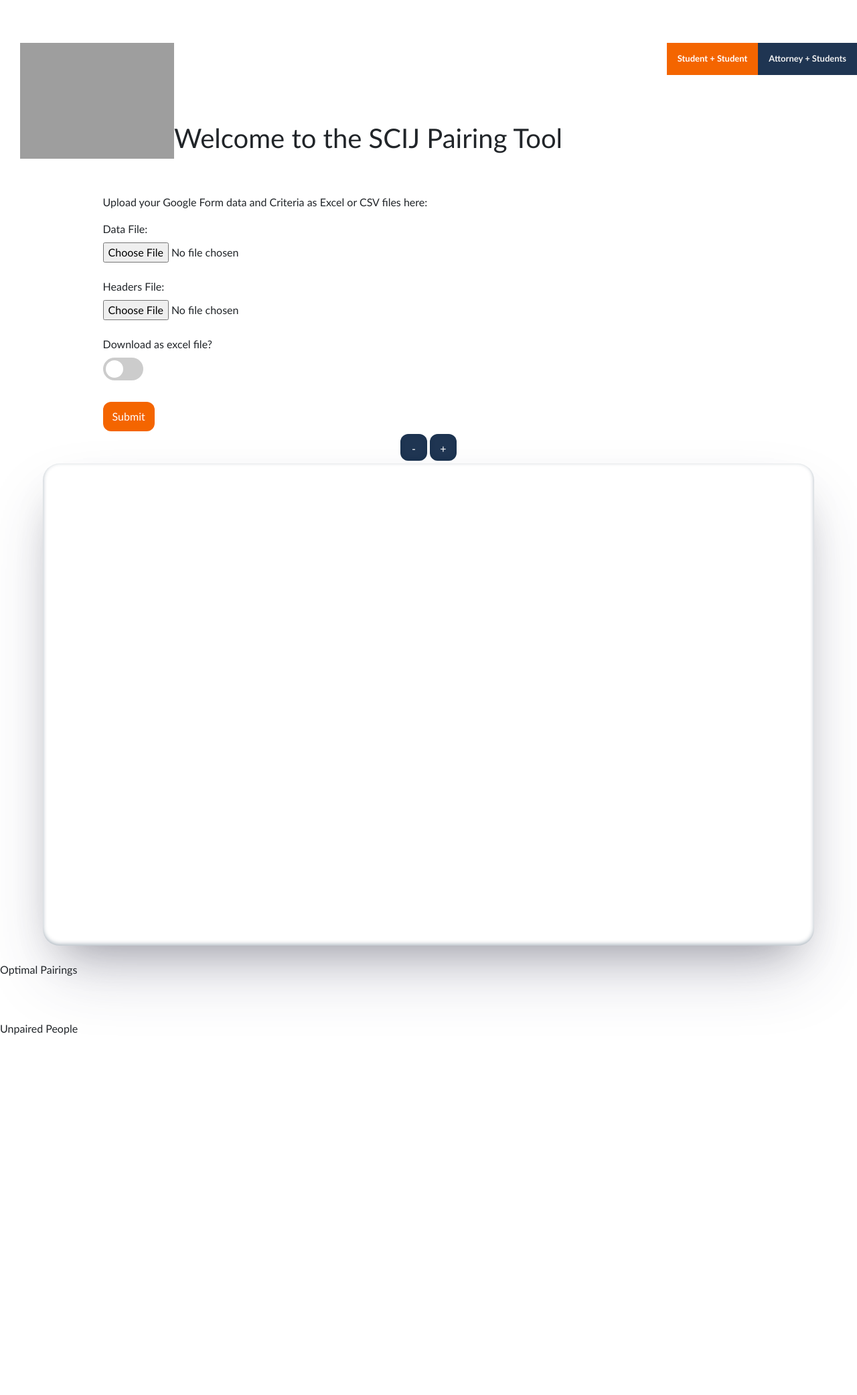
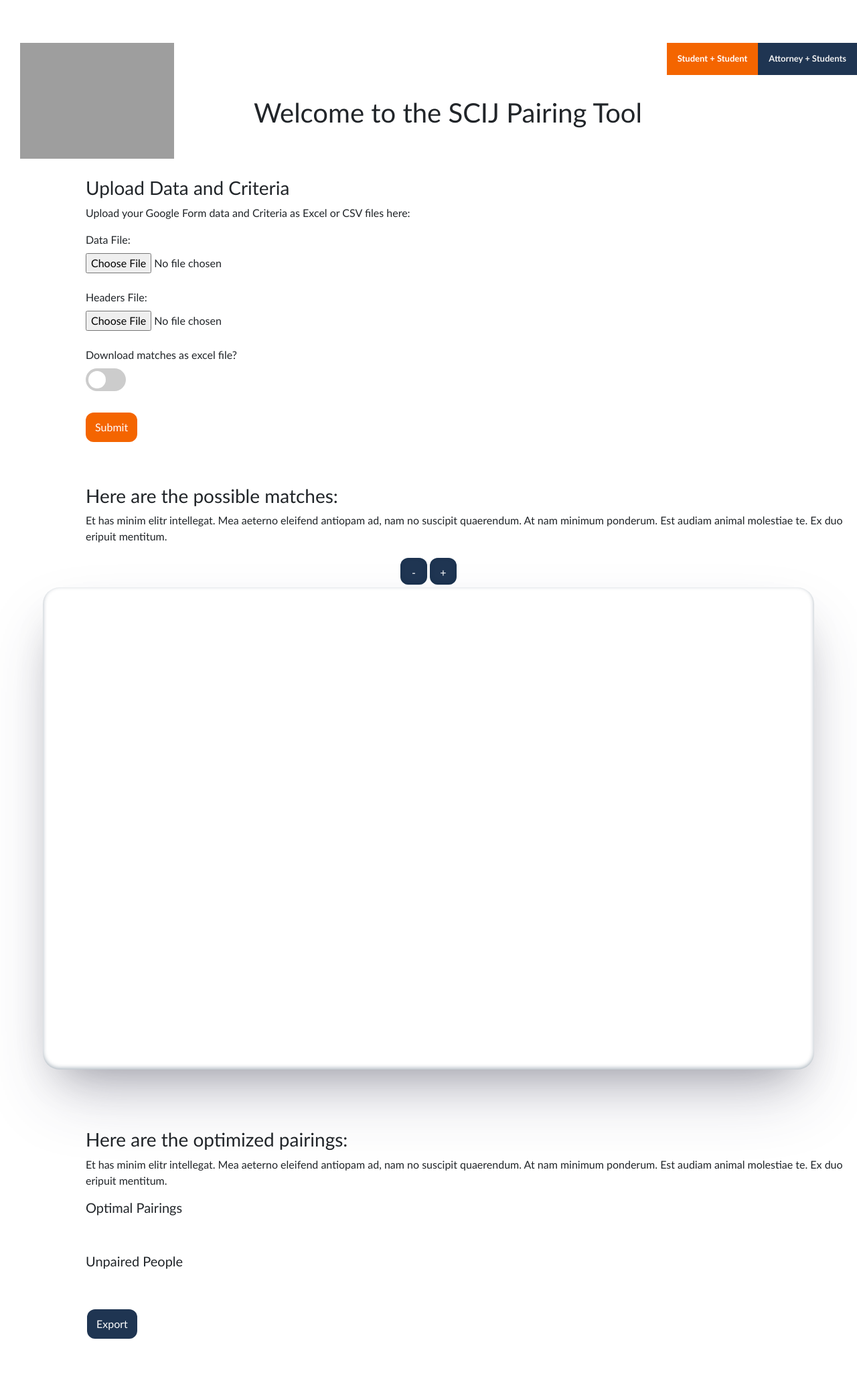
Before and after one commit to haridandapani/SCIJPartnerMatching, a PHP site: page / in a window 1280 px wide. Shown: the whole page at 67% size. Before the commit the page ends 1545 px from the top, so only its background shows below. Run offline with PHP 8.4, Linux system fonts and the light colour scheme; some libraries are stand-ins or nearby versions; grey boxes are pictures that could not be loaded.

Commit message:
Styling changes

```diff
--- a/frontend/home.html
+++ b/frontend/home.html
@@ -44,28 +44,21 @@
         <p></p>
         <p></p>
         <div class="div1">
+
           <h1>Welcome to the SCIJ Pairing Tool</span></h1>
         </div>
 
-      <!-- </div> -->
     </div>
 
-    <div class="parent">
-
-      <!-- <div class="div2">
-        <p>Et has minim elitr intellegat. Mea aeterno eleifend antiopam ad,
-          nam no suscipit quaerendum. At nam minimum ponderum. Est audiam animal
-          molestiae te. Ex duo eripuit mentitum.</p>
-          <img src="image.png">
-      </div> -->
         <div class="div2">
+          <h3>Upload Data and Criteria</span></h3>
         <p>Upload your Google Form data and Criteria as Excel or CSV files here:</p>
         <form id="fileUpload">
             <label for="data">Data File:</label><br>
             <input type="file" name="data" id="file1"><br><br>
             <label for="headers">Headers File:</label><br>
             <input type="file" name="headers" id="file2"><br><br>
-            <label for="excelCheck">Download as excel file?</label><br>
+            <label for="excelCheck">Download matches as excel file?</label><br>
             <label class="switch">
             <input type="checkbox" name="excelCheck" id="excelCheck">
             <span class="slider round"></span>
@@ -73,13 +66,18 @@
             <br><br>
             <input type="submit" value="Submit">
         </form>
-        <!-- <div class="next">
-            <p></p>
-            <p></p>
-            <button type="next">Next</button>
-        </div> -->
         </div>
-    </div>
+
+        <div class="div6">
+          <h3>Here are the possible matches:</span></h3>
+          <p>Et has minim elitr intellegat. Mea aeterno eleifend antiopam ad,
+            nam no suscipit quaerendum. At nam minimum ponderum. Est audiam animal
+            molestiae te. Ex duo eripuit mentitum.</p>
+          </div>
+
+
+
+
     <div class="matrixParent">
         <div class="matrixControls">
             <button class="matrixButton" id="matrixShrink">-</button>
@@ -88,82 +86,35 @@
         <div class="matrixContainer" id="matrixContainer">
         </div>
     </div>
-
-    <div class="optimalParent" id="optimalParent">
-      <p>Optimal Pairings</p>
-      <ul id="optimalList"></ul>
-    </div>
-    <br>
-    <br>
-    <div class="unpaired" id="unpaired">
-      <p>Unpaired People</p>
-      <ul id="unpairedList"></ul>
-    </div>
-
-    <br>
-    <br>
-
-    <!-- <div class="div4">
-      <h3>Upload criteria</span></h3>
-      <p>Et has minim elitr intellegat. Mea aeterno eleifend antiopam ad,
-        nam no suscipit quaerendum. At nam minimum ponderum. Est audiam animal
-        molestiae te. Ex duo eripuit mentitum.</p>
-        <form action="/localhost:5000/match" method="post">
-          <input type="file">
-          <p></p>
-          <input type="submit" value="Submit">
-        </form>
-        <p></p>
-        <button type="previous">Previous</button>
-
-    </div>
-
-    <div class="div5">
-      <div class="next">
-        <p></p>
-        <p></p>
-        <button type="next">Next</button>
-      </div>
-    </div>
-
-    <div class="div6">
-      <h3>Here are the possible matches:</span></h3>
-      <p>Et has minim elitr intellegat. Mea aeterno eleifend antiopam ad,
-        nam no suscipit quaerendum. At nam minimum ponderum. Est audiam animal
-        molestiae te. Ex duo eripuit mentitum.</p>
-        <button type="export">Export</button>
-        <p></p>
-        <button type="button">Previous</button>
+  </div>
 
 
-
-    </div>
-
-    <div class="div7">
-      <img src="image.png">
-      <p></p>
-      <p></p>
-      <p></p>
-      <div class="image-button">
-
-      <button type="next" style="float: right;">Next</button>
-      </div>
-    </div>
 
     <div class="div8">
       <h3>Here are the optimized pairings:</span></h3>
       <p>Et has minim elitr intellegat. Mea aeterno eleifend antiopam ad,
         nam no suscipit quaerendum. At nam minimum ponderum. Est audiam animal
         molestiae te. Ex duo eripuit mentitum.</p>
+        <div class="optimalParent" id="optimalParent">
+          <h5>Optimal Pairings</h5>
+          <ul id="optimalList"></ul>
+        </div>
+        <br>
+        <br>
+        <div class="unpaired" id="unpaired">
+          <h5>Unpaired People</h5>
+          <ul id="unpairedList"></ul>
+        </div>
+
+        <br>
+        <br>
         <button type="export">Export</button>
         <p></p>
-        <button type="previous">Previous</button>
+      </div>
+
 
     </div>
 
-    <div class="div9">
-    </div>
-  </div> -->
 
   <!-- Loads script after body elements -->
   <script src="index.js"></script>
--- a/frontend/index.css
+++ b/frontend/index.css
@@ -80,7 +80,7 @@
 #header-with-logo {
   width: 50%;
   height: 20px;
-  padding-left: 100px;
+  padding-left: 5%;
 }
 
 .parent {
@@ -94,13 +94,15 @@
 }
 
 .div1 {
-  padding-top: 8%;
+  padding-top: 5%;
+  padding-left: 20%;
 }
 
 .div2 {
   grid-area: 1 / 1 / 2 / 2;
-  padding-left: 5%;
+  padding-left: 10%;
   padding-top: 5%;
+
 }
 
 .div3 {
@@ -110,40 +112,52 @@
   /* to align "Next" buttons */
   padding-top: 5%;
   display: block;
+
 }
 
 .div4 {
   grid-area: 2 / 1 / 3 / 2;
   padding-left: 5%;
   padding-top: 10%;
+  background-color: orange;
+
 }
 
 .div5 {
   grid-area: 2 / 2 / 3 / 3;
   padding-right: 5%;
   padding-top: 30%;
+  background-color: blue;
+
 }
 
 .div6 {
   grid-area: 3 / 1 / 4 / 2;
-  padding-left: 5%;
-  padding-top: 10%;
+  padding-left: 10%;
+  padding-top: 5%;
+
 }
 
 .div7 {
   grid-area: 3 / 2 / 4 / 3;
   padding-right: 5%;
   padding-top: 10%;
+  background-color: purple;
+
 }
 
 .div8 {
   grid-area: 4 / 1 / 5 / 2;
-  padding-top: 10%;
-  padding-left: 5%;
+  padding-left: 10%;
+  padding-top: 5%;
+  padding-bottom: 5%;
+
 }
 
 .div9 {
   grid-area: 4 / 2 / 5 / 3;
+  background-color: red;
+
 }
 
 button{
--- a/frontend/index.js
+++ b/frontend/index.js
@@ -130,9 +130,9 @@
     Clears the current matrix
 */
 function cleanup() {
-    const parent = document.getElementById("matrixContainer") // Gets container to insert into
-    while (parent.firstChild) {
-        parent.firstChild.remove()
+    const div2 = document.getElementById("matrixContainer") // Gets container to insert into
+    while (div2.firstChild) {
+        div2.firstChild.remove()
     }
 }
 
```
